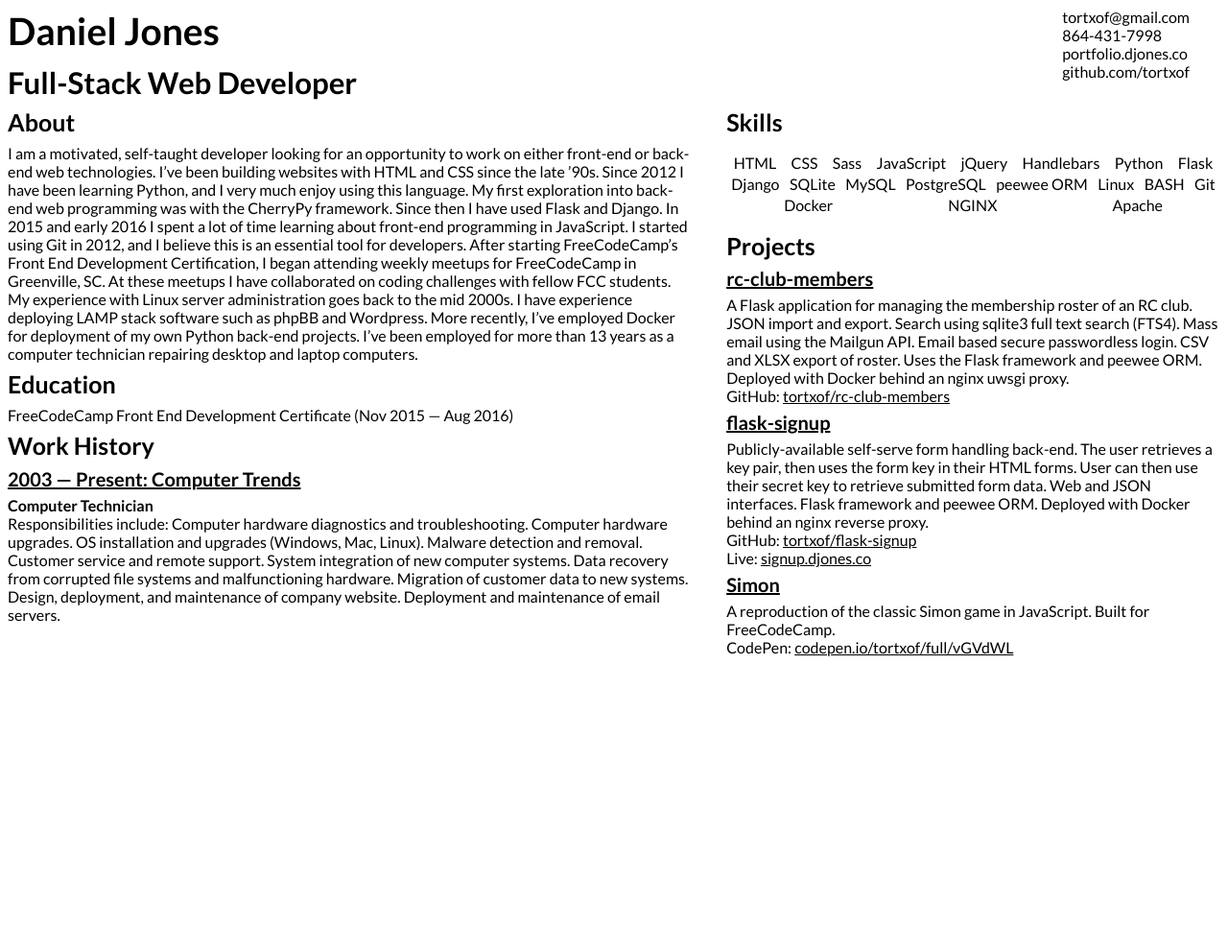
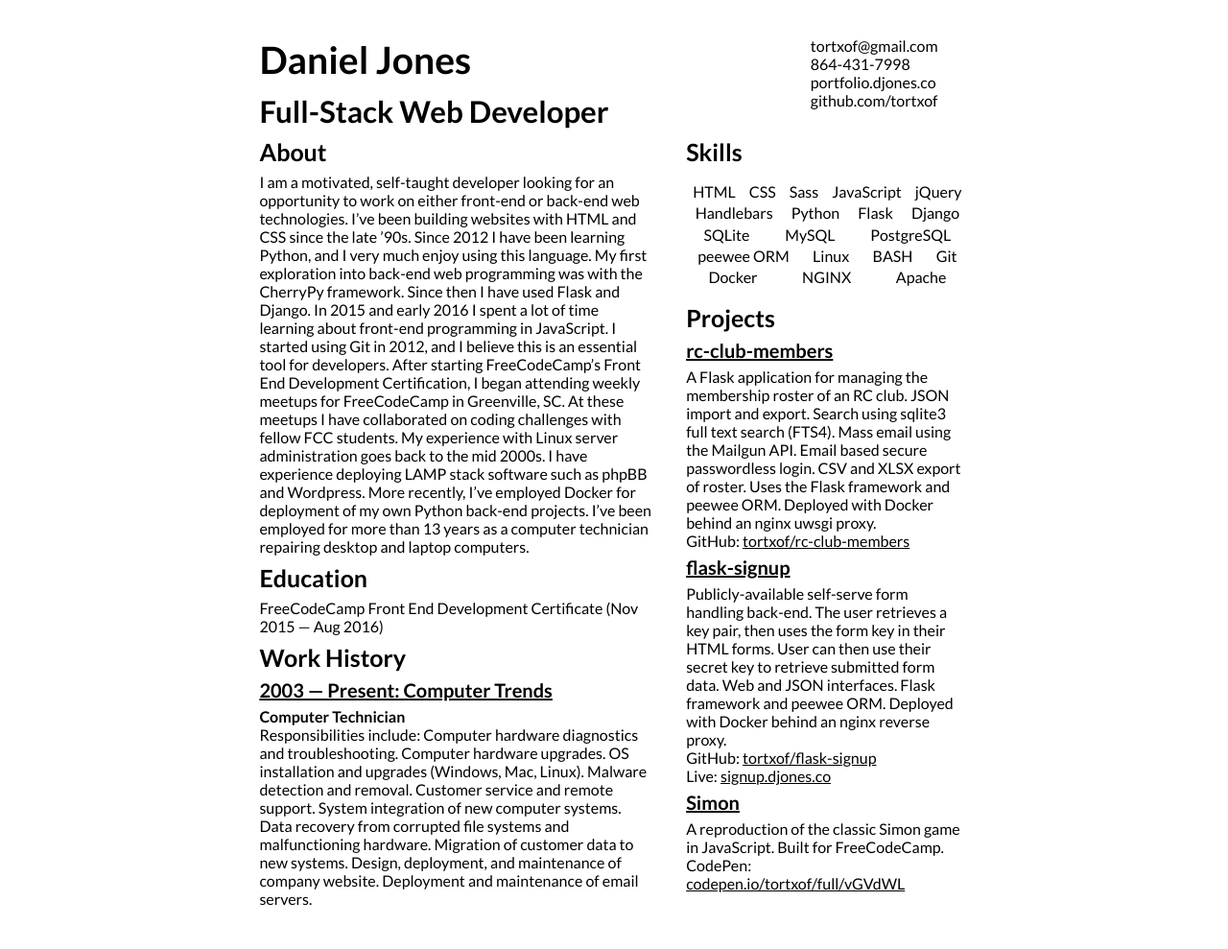
Before and after one commit to tortxof/resume, a Jekyll site: the page built from index.html, in a window 1280 px wide. Shown: the whole page at 96% size. Built offline with Jekyll 4.4.1, drawn with Linux system fonts in a browser that asks for light colours; before the commit the page ends 900 px from its top, so only the background shows below that.

Commit message:
Adjust styles to center on display, while printing the same.

```diff
--- a/_layouts/default.html
+++ b/_layouts/default.html
@@ -6,8 +6,10 @@
   <title>{{ site.title }} &lt;{{ site.email }}&gt;</title>
 </head>
 <body>
-  <div class="container">
-    {{ content }}
+  <div class="page">
+    <div class="page-content">
+      {{ content }}
+    </div>
   </div>
 </body>
 </html>
--- a/css/main.sass
+++ b/css/main.sass
@@ -3,16 +3,33 @@
 @charset "utf-8"
 @import 'https://fonts.googleapis.com/css?family=Lato:400,700'
 
+html
+  font-size: 12pt
+
 body
   font-family: 'Lato', sans-serif
   font-weight: 400
-  font-size: 12pt
+  margin: 0
+  display: flex
+  justify-content: center
+
+.page
+  box-sizing: border-box
+  width: 8.5in
+
+.page-content
+  margin: 0.4in
 
 h1, h2, h3, h4, p
   margin: .3em 0
 
 @page
+  size: letter
   margin: 0.4in
+
+@media print
+  .page-content
+    margin: 0
 
 h1
   font-size: 2.441em
@@ -33,17 +50,19 @@ small
 a
   color: black
 
+.main
+  display: flex
+  justify-content: space-between
+
 .left, .right
   box-sizing: border-box
 
 .left
   width: 58%
-  float: left
   padding-right: 1em
 
 .right
   width: 42%
-  float: right
   padding-left: 1em
 
 .header
```
